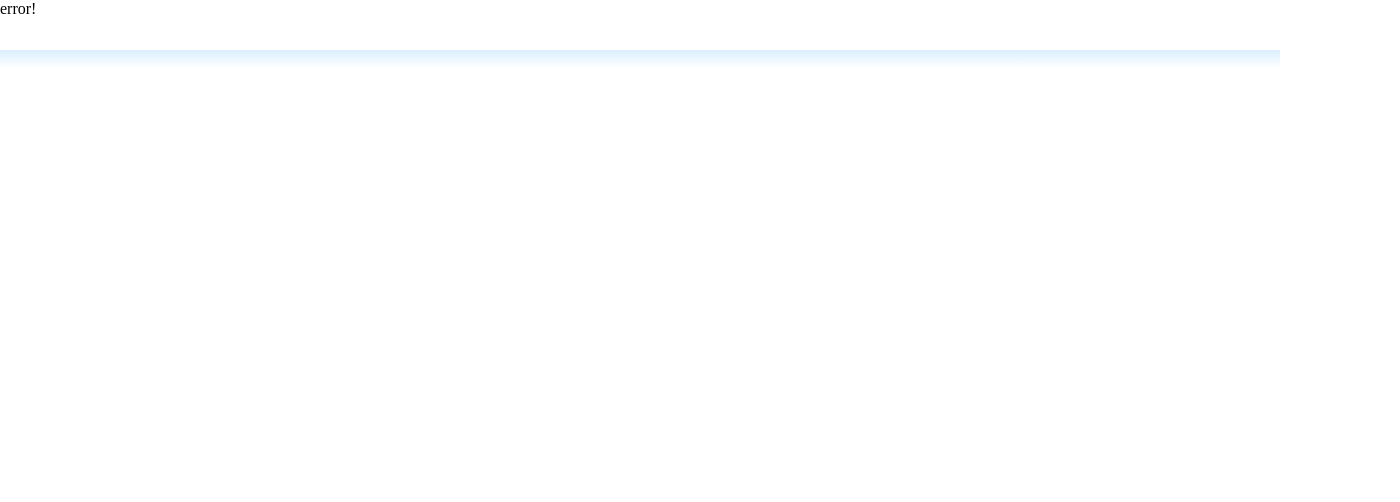
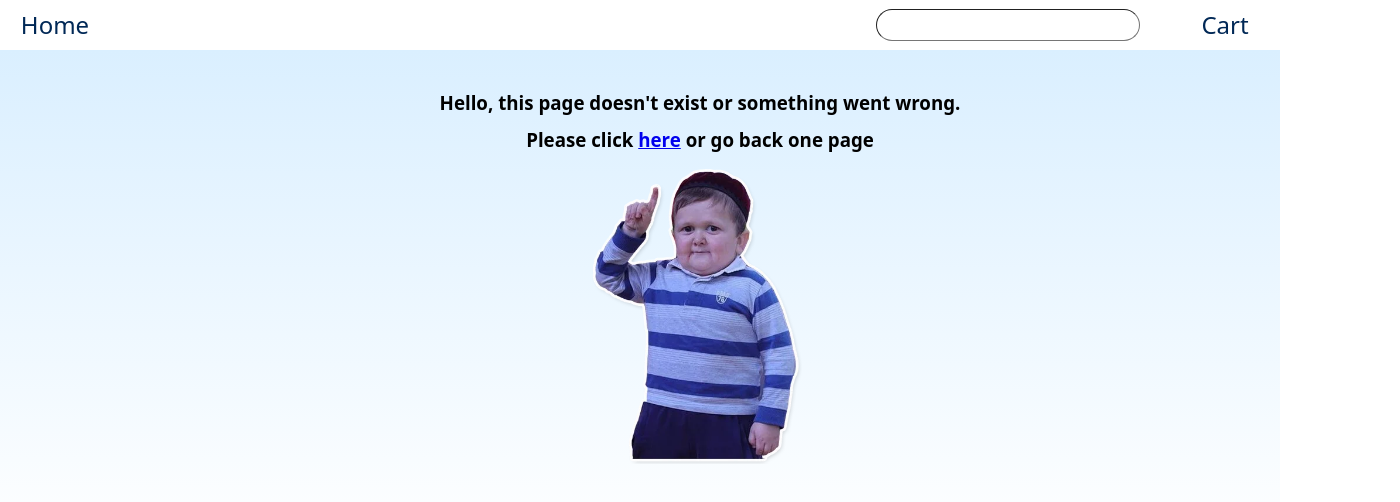
Before and after one commit to vinel-valet/online-store, a React (Create React App) app: page /item/1 in a window 1280 px wide. Before the commit this address had no page. Shown: the top 502 px of the page, 1400 px wide, since content can reach past the window. Built offline with nearby package versions, Linux system fonts and the light colour scheme; a web font is replaced by a local one.

Commit message:
added errorPage component

```diff
--- a/src/components/error-page/error-page.css
+++ b/src/components/error-page/error-page.css
@@ -0,0 +1,15 @@
+.error-container {
+    margin: 40px auto;
+    width: 1400px;
+    display: flex;
+    justify-content: center;
+    align-items: center;
+    flex-direction: column;
+    gap: 12px;
+}
+.error-container h3 {
+    margin: 0;
+}
+.error-img {
+    width: 300px;
+}
--- a/src/components/error-page/error-page.js
+++ b/src/components/error-page/error-page.js
@@ -1,9 +1,19 @@
-import './error-page.css'
+import './error-page.css';
+import {NavLink, useRouteError} from 'react-router-dom';
+import ShopHeader from "../shop-header/shop-header";
 
 function ErrorPage() {
+    const error = useRouteError()
+    console.log(error.data)
     return (
         <div>
-            error!
+            <ShopHeader/>
+            <div className='error-container'>
+                <h3>Hello, this page doesn't exist or something went wrong.</h3>
+                <h3>Please click <NavLink to='/'>here</NavLink> or go back one page</h3>
+                <img src={require("../../img/hasb.jpg")} className='error-img'/>
+                {console.log(error.message ?? error.statusText)}
+            </div>
         </div>
     )
 }
--- a/src/components/shop-header/shop-header.css
+++ b/src/components/shop-header/shop-header.css
@@ -28,6 +28,7 @@
     border-radius: 12px;
     cursor: pointer;
     transition: background-color .3s;
+    text-decoration: none;
 }
 .menu-button:hover {
     background-color: #d9e5e9;
--- a/src/components/shop-header/shop-header.js
+++ b/src/components/shop-header/shop-header.js
@@ -1,15 +1,16 @@
 import './shop-header.css';
+import {NavLink} from "react-router-dom";
 
 function ShopHeader () {
  return (
    <header className='shop-header-wrapper'>
        <div className='shop-header'>
-           <div className='shop-header-home menu-button'><span>Home</span></div>
+           <NavLink to="/" className='shop-header-home menu-button'><span>Home</span></NavLink>
            <div className='shop-header-right-menu'>
                <div className='shop-header-search-container'>
                    <input className='shop-header-search'/>
                </div>
-               <div className='shop-header-cart menu-button'><span>Cart</span></div>
+               <NavLink to="/cart" className='shop-header-cart menu-button'><span>Cart</span></NavLink>
            </div>
        </div>
    </header>
--- /dev/null
+++ b/src/components/shop-item-page/shop-item-page.js
@@ -0,0 +1,11 @@
+import './shop-item-page.css'
+
+function ShopItemPage () {
+    return (
+        <div>
+            Hello item
+        </div>
+    )
+}
+
+export default ShopItemPage;
--- a/src/components/shop-list/shop-list.css
+++ b/src/components/shop-list/shop-list.css
@@ -7,3 +7,7 @@
     grid-template-columns: 1fr 1fr;
     gap: 40px;
 }
+.item-cart {
+    text-decoration: none;
+    color: black;
+}
--- a/src/components/shop-list/shop-list.js
+++ b/src/components/shop-list/shop-list.js
@@ -1,10 +1,11 @@
 import './shop-list.css'
 import ShopItem from "../shop-item/shop-item";
+import {NavLink} from "react-router-dom";
 
 function ShopList () {
   return (
       <div className='shop-list-container'>
-          <ShopItem/>
+          <NavLink className='item-cart' to='/:itemId'><ShopItem/></NavLink>
       </div>
   )
 }
--- a/src/index.js
+++ b/src/index.js
@@ -6,6 +6,7 @@ import Cart from "./components/cart/cart";
 import React from "react";
 import ReactDOM from "react-dom/client";
 import {createBrowserRouter, RouterProvider} from "react-router-dom";
+import ShopItemPage from "./components/shop-item-page/shop-item-page";
 
 
 export const router = createBrowserRouter([
@@ -18,6 +19,10 @@ export const router = createBrowserRouter([
                 element: <ShopList/>,
                 index: true,
             },
+            /*{
+                element: <ShopItemPage/>,
+                path: '/:itemId'
+            },*/
             {
                 element: <Cart/>,
                 path: '/cart'
```
Also changed, not shown: src/components/cart/cart.css (added), src/components/shop-item-page/shop-item-page.css (added), src/img/hasb.jpg (added).
